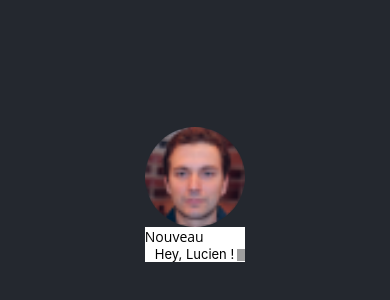
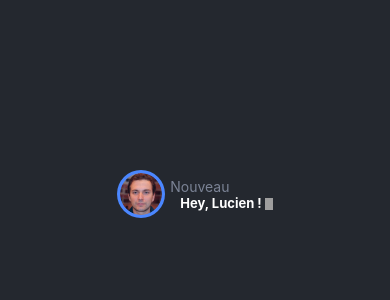
Before and after one commit to Juquelt/project_DevMobile, a React Native app: screen / in a window 390 px wide. Shown: the part 228-528 px from the top of the page. Built offline with nearby package versions, Linux system fonts and the light colour scheme; grey boxes are pictures that could not be loaded.

Commit message:
[Component] - Update file Profil

```diff
--- a/components/Profil.tsx
+++ b/components/Profil.tsx
@@ -3,11 +3,12 @@ import { StyleSheet, Text, View, Image } from 'react-native';
 export default function Profil() {
     return (
     <View style={styles.profil}>
-
-        <Image
-            source={require('../assets/home/imageProfil.png')}
-            style={styles.imageProfil}
-        />
+        <View style={styles.circleProfil}>
+            <Image
+                source={require('../assets/home/imageProfil.png')}
+                style={styles.imageProfil}
+            />
+        </View>
 
         <View style={styles.text}>
             <Text style={styles.new}>Nouveau</Text>
@@ -15,32 +16,44 @@ export default function Profil() {
             <View style={styles.line}>
                 <Text style={styles.name}>Hey, Lucien !</Text>
                 <Image
-                    source={require('../assets/home/Vector.png')}
+                    source={require('../assets/home/mousse.png')}
                     style={styles.imageVector}
                 />
             </View>
         </View>
+    </View>
 
-    </View>
     )
 }
 
 const styles = StyleSheet.create({
     profil: {
+        display: 'flex',
+        justifyContent: 'flex-start',
+        flexDirection: "row",
 
     },
+    circleProfil: {
+        borderRadius: 50,
+        backgroundColor: '#4B87FF',
+        width: 48,
+        height: 48,
+        alignItems: 'center',
+        justifyContent: 'center',
+    },
     imageProfil: {
-        width: 100,
-        height: 100,
+        width: 42,
+        height: 42,
         borderRadius: 50,
     },
     text: {
-        backgroundColor: '#fff'
+        display: 'flex',
+        justifyContent: 'center',
+        marginLeft: 5,
     },
     new: {
       textDecorationColor: '#7B8395',
-        fontFamily: 'Open Sans',
-
+        color: '#7B8395',
     },
     line: {
         display: "flex",
@@ -49,13 +62,16 @@ const styles = StyleSheet.create({
     name: {
 
         paddingLeft: 10,
-        fontSize: 13
+        fontSize: 13,
+        fontWeight: 'bold',
+        color: '#fff',
     },
     imageVector: {
       marginTop: 3,
         marginLeft: 3,
         width: 8,
         height: 12,
+        color: '#7B8395',
     },
 
 
```
